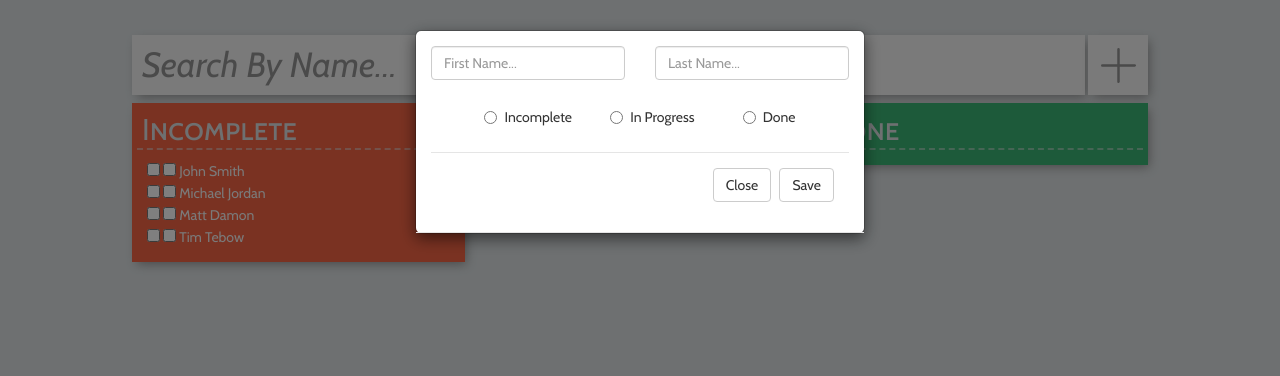
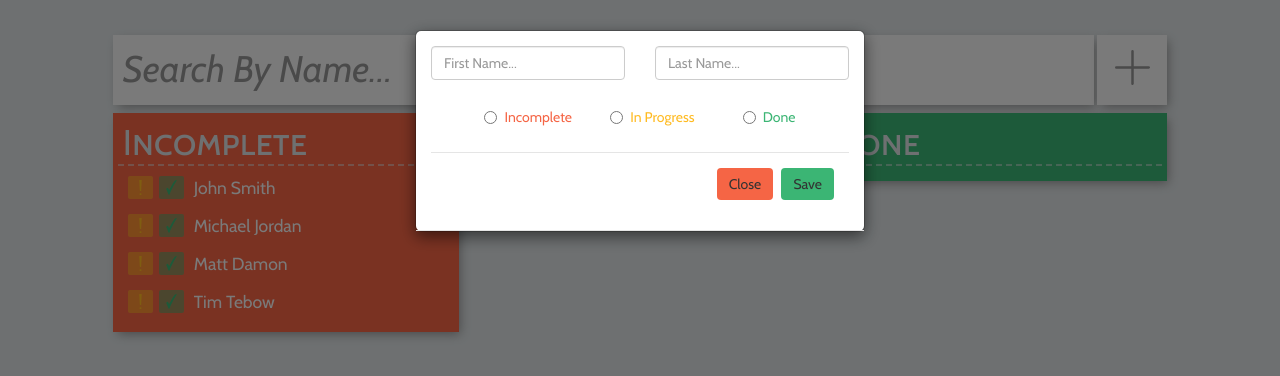
Before and after one commit to NathanBaldwin/angular-component-exercise, a website: page index.html in a window 1280 px wide. Both pictures are taken after a click on the element 1118 px from the left and 65 px from the top of the page. Drawn offline with nearby package versions, Linux system fonts and the light colour scheme; some packages are replaced by stand-ins of ours.

Commit message:
finished buttons

```diff
--- a/app/controllers/inProgressCtrl.js
+++ b/app/controllers/inProgressCtrl.js
@@ -6,7 +6,7 @@
       $scope.studentList = this.studentList
       console.log("student list from sub component:", $scope.studentList)
 
-      $scope.inComplete = function(student) {
+      $scope.notComplete = function(student) {
         student.status = 1
       }
 
--- a/app/templates/addStudent.html
+++ b/app/templates/addStudent.html
@@ -15,31 +15,24 @@
       </div>
     </div>
 
-    <!-- <div class="row"> -->
-    <!-- </div> -->
-
     <!-- Radios -->
     <div class="row">
       <div class="col-sm-12 center">
-        <label class="radio-inline">
+        <label class="radio-inline incomplete">
           <input type="radio" name="inlineRadioOptions" ng-model='status' ng-value="1"> Incomplete
         </label>
-        <label class="radio-inline" id='inProgressRadio'>
+        <label class="radio-inline inProgress" id='inProgressRadio'>
           <input type="radio" name="inlineRadioOptions" ng-model='status' ng-value="2"> In Progress
         </label>
-        <label class="radio-inline">
+        <label class="radio-inline done">
           <input type="radio" name="inlineRadioOptions" ng-model='status' ng-value="3"> Done
         </label>
       </div>
     </div>
-
   </form>
 
-  <!-- <button class="btn btn-default btn-sm" ng-click='addStudent()'>
-    <i class="fa fa-plus" aria-hidden="true"></i>
-  </button> -->
 
   <div class="modal-footer">
-    <button type="button" class="btn btn-default" data-dismiss="modal">Close</button>
-    <button type="button" class="btn btn-default" data-dismiss="modal" ng-click='addStudent()'>Save</button>
+    <button type="button" class="btn btn-default cancel" data-dismiss="modal">Close</button>
+    <button type="button" class="btn btn-default save" data-dismiss="modal" ng-click='addStudent()'>Save</button>
   </div>
--- a/app/templates/done.html
+++ b/app/templates/done.html
@@ -3,12 +3,8 @@
 </div>
 <ul>
   <li ng-repeat='student in studentList | filter: student.status = 3 | filter: $parent.search'>
-    <button type="button" class="btn btn-default btn-xs"  ng-click='isInComplete(student)'>
-      <i class="fa fa-times-circle" aria-hidden="true"></i>
-    </button>
-    <button type="button" class="btn btn-default btn-xs"  ng-click='isInProgress(student)'>
-      <i class="fa fa-exclamation-circle fa-1x" aria-hidden="true"></i>
-    </button>
-    {{student.first}} {{student.last}}
+    <a class="btn-to-do" ng-click='isInComplete(student)'></a>
+    <a class="btn-in-progress" ng-click='isInProgress(student)'></a>
+    <span class="indent">{{student.first}} {{student.last}}</span>
   </li>
 </ul>
--- a/app/templates/inProgress.html
+++ b/app/templates/inProgress.html
@@ -4,8 +4,8 @@
 </div>
 <ul>
   <li ng-repeat='student in studentList | filter: student.status = 2 | filter: $parent.search'>
-    <input type="checkbox" ng-click='inComplete(student)'></input>
-    <input type="checkbox" ng-click='isComplete(student)'></input>
-    {{student.first}} {{student.last}}
+    <a class="btn-to-do" ng-click='notComplete(student)'></a>
+    <a class="btn-done" ng-click='isComplete(student)'></a>
+    <span class="indent">{{student.first}} {{student.last}}</span>
   </li>
 </ul>
--- a/app/templates/toDo.html
+++ b/app/templates/toDo.html
@@ -3,8 +3,8 @@
 </div>
 <ul>
   <li ng-repeat='student in $ctrl.studentList | filter: student.status = 1 | filter: $parent.search'>
-    <input type="checkbox" ng-click='isInProgress(student)'></input>
-    <input type="checkbox" ng-click='isComplete(student)'></input>
-    {{student.first}} {{student.last}}
+    <a class="btn-in-progress" ng-click='isInProgress(student)'></a>
+    <a class="btn-done" ng-click='isComplete(student)' ></a>
+    <span class="indent">{{student.first}} {{student.last}}</span>
   </li>
 </ul>
--- a/sass/main.scss
+++ b/sass/main.scss
@@ -31,6 +31,7 @@ h2 {
   margin-top: 5px;
   margin-bottom: 2px;
   padding-left: 5px;
+  font-size: 2.55em;
 }
 
 ul {
@@ -40,6 +41,14 @@ ul {
 li {
   color: $inputWhite;
   list-style-type: none;
+  margin-bottom: 13px;
+  font-size: 125%;
+  display: flex;
+  align-items: center;
+}
+
+.indent {
+  margin-left: 4px;
 }
 
 .dashed-borders:after {
@@ -52,7 +61,7 @@ li {
 }
 
 #appContainer {
-  width: 80%;
+  width: 83%;
   margin: 0 auto;
   margin-top: 35px;
 }
@@ -120,10 +129,10 @@ input[type=text]#search {
   margin: 0;
   width: 100%;
   font-family: sans-serif;
-  font-size: 35px;
+  font-size: 37px;
   box-shadow: none;
   border: none;
-  height: 60px;
+  height: 70px;
   background: $inputWhite;
   color: $accentGrey;
 }
@@ -150,16 +159,16 @@ input#search:-ms-input-placeholder {
 }
 
 .searchBar {
-  height: 60px;
+  height: 70px;
   background-color: $inputWhite;
   -webkit-flex: auto;
           flex: auto;
 }
 // BUTTONS:
 .addStudentButton {
-  width: 60px;
-  min-width: 60px;
-  height: 60px;
+  width: 70px;
+  min-width: 70px;
+  height: 70px;
   background-color: $inputWhite;
   margin-left: 3px;
   text-align: center;
@@ -174,6 +183,72 @@ input#search:-ms-input-placeholder {
   width: 35px;
   margin-top: 21%;
 }
+
+.btn-default.save {
+  background-color: $done;
+  border: none;
+}
+
+.btn-default.cancel {
+  background-color: $toDo;
+  border: none;
+}
+  // In Progress Button:
+.btn-in-progress {
+  -webkit-border-radius: 5;
+  -moz-border-radius: 5;
+  border-radius: 2px;
+  font-family: Arial;
+  color: #ffffff;
+  font-size: 4px;
+  background: rgba(255, 187, 34, 0.5);
+  padding: 8px 15px 15px 10px;
+  text-decoration: none;
+  margin-right: 6px;
+  cursor: pointer;
+  background-image: url("/assets/graphics/exclamation.svg");
+  background-repeat: no-repeat;
+  background-position: center;
+  background-size: 15px 15px;
+}
+
+.btn-done {
+  -webkit-border-radius: 5;
+  -moz-border-radius: 5;
+  border-radius: 2px;
+  font-family: Arial;
+  color: #ffffff;
+  font-size: 4px;
+  background: rgba(59, 181, 116, 0.5);
+  padding: 8px 15px 15px 10px;
+  text-decoration: none;
+  margin-right: 6px;
+  cursor: pointer;
+  background-image: url("/assets/graphics/check.svg");
+  background-repeat: no-repeat;
+  background-position: center;
+  background-size: 11px 15px;
+}
+
+.btn-to-do {
+  -webkit-border-radius: 5;
+  -moz-border-radius: 5;
+  border-radius: 2px;
+  font-family: Arial;
+  color: #ffffff;
+  font-size: 4px;
+  background: rgba(245, 101, 69, 0.7);
+  padding: 8px 15px 15px 10px;
+  text-decoration: none;
+  margin-right: 6px;
+  cursor: pointer;
+  background-image: url("/assets/graphics/x.svg");
+  background-repeat: no-repeat;
+  background-position: center;
+  background-size: 11px 15px;
+}
+
+
 
 // MODAL:
 
@@ -197,8 +272,20 @@ input#search:-ms-input-placeholder {
   margin-right: 35px;
 }
 
+.incomplete {
+  color: $toDo;
+}
+
+.inProgress {
+  color: $inProgress;
+}
+
+.done {
+  color: $done;
+}
+
   /* Too narrow to support three columns */
-  @media all and (max-width: 640px) {
+  @media all and (max-width: 700px) {
 
    #main, #page {
     -webkit-flex-flow: column;
```
Also changed, not shown: assets/graphics/check.svg (added), assets/graphics/exclamation.svg (added), assets/graphics/x.svg (added), css/main.css.
